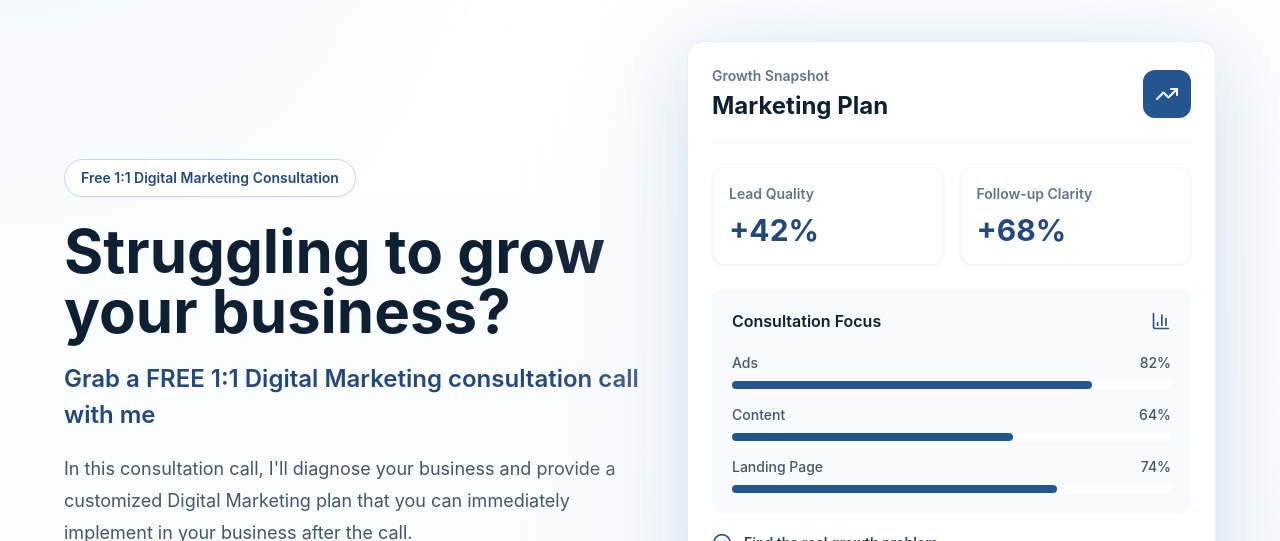
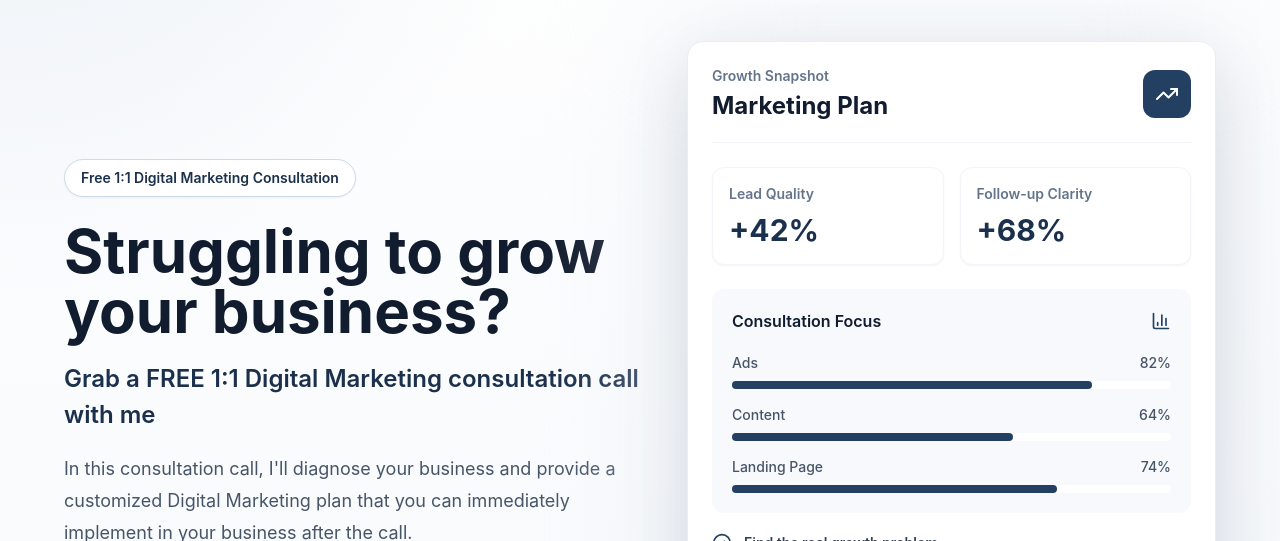
Before and after one commit to batch18th/batch-18-lp, a Next.js app: page / in a window 1280 px wide. Shown: the part 259-800 px from the top of the page. Built offline with nearby package versions, Linux system fonts and the light colour scheme.

Commit message:
Refine landing page color palette

```diff
--- a/components/CTAForm.tsx
+++ b/components/CTAForm.tsx
@@ -216,11 +216,11 @@ export default function CTAForm() {
   return (
     <section
       id="book-call"
-      className="bg-[linear-gradient(180deg,#ffffff_0%,#f6f9fd_100%)] px-5 py-20 sm:px-6 lg:px-8"
+      className="bg-[linear-gradient(180deg,#ffffff_0%,#f7f9fc_100%)] px-5 py-20 sm:px-6 lg:px-8"
     >
       <div className="mx-auto max-w-6xl">
         <div className="grid overflow-hidden rounded-[2rem] border border-brand-100 bg-white shadow-soft lg:grid-cols-[0.9fr_1.1fr]">
-          <div className="relative bg-[linear-gradient(145deg,#12345a_0%,#245b96_56%,#4c8dd8_100%)] p-7 text-white sm:p-10 lg:p-12">
+          <div className="relative bg-[linear-gradient(145deg,#132338_0%,#233f62_58%,#2b547f_100%)] p-7 text-white sm:p-10 lg:p-12">
             <div className="absolute inset-x-8 top-0 h-px bg-white/30" />
             <p className="inline-flex items-center gap-2 rounded-full border border-white/25 bg-white/15 px-4 py-2 text-sm font-bold">
               <Sparkles className="h-4 w-4" aria-hidden="true" />
--- a/components/Hero.tsx
+++ b/components/Hero.tsx
@@ -3,7 +3,7 @@ import { ArrowRight, BarChart3, CheckCircle2, MessageSquareText, TrendingUp } fr
 
 export default function Hero() {
   return (
-    <section className="relative overflow-hidden bg-[radial-gradient(circle_at_top_left,#eef6ff,transparent_34%),linear-gradient(180deg,#ffffff_0%,#f8fbff_100%)] px-5 pb-20 pt-6 sm:px-6 lg:px-8">
+    <section className="relative overflow-hidden bg-[radial-gradient(circle_at_top_left,#e8eef5,transparent_34%),linear-gradient(180deg,#ffffff_0%,#f7f9fc_100%)] px-5 pb-20 pt-6 sm:px-6 lg:px-8">
       <div className="absolute inset-x-0 top-0 h-1 bg-brand-700" />
 
       <header className="mx-auto flex max-w-6xl justify-center py-4">
@@ -55,7 +55,7 @@ export default function Hero() {
         </div>
 
         <div className="relative">
-          <div className="absolute -inset-4 rounded-[2rem] bg-brand-100/60 blur-3xl" />
+          <div className="absolute -inset-4 rounded-[2rem] bg-brand-100/70 blur-3xl" />
           <div className="relative rounded-2xl border border-brand-100 bg-white p-5 shadow-soft sm:p-6">
             <div className="flex items-center justify-between border-b border-slate-100 pb-5">
               <div>
@@ -76,7 +76,7 @@ export default function Hero() {
               <Metric label="Follow-up Clarity" value="+68%" />
             </div>
 
-            <div className="mt-6 rounded-xl bg-slate-50 p-5">
+            <div className="mt-6 rounded-xl bg-[#f7f9fc] p-5">
               <div className="flex items-center justify-between">
                 <p className="font-semibold text-ink">Consultation Focus</p>
                 <BarChart3 className="h-5 w-5 text-brand-700" aria-hidden="true" />
--- a/components/Problem.tsx
+++ b/components/Problem.tsx
@@ -15,7 +15,7 @@ const audience = [
 
 export default function Problem() {
   return (
-    <section className="bg-slate-50 px-5 py-20 sm:px-6 lg:px-8">
+    <section className="bg-[#f7f9fc] px-5 py-20 sm:px-6 lg:px-8">
       <div className="mx-auto grid max-w-6xl gap-8 lg:grid-cols-2">
         <article className="rounded-2xl border border-slate-200 bg-white p-6 shadow-sm sm:p-8">
           <p className="text-sm font-semibold uppercase tracking-[0.16em] text-brand-700">
@@ -37,7 +37,7 @@ export default function Problem() {
           </div>
         </article>
 
-        <article className="rounded-2xl border border-brand-100 bg-[linear-gradient(135deg,#ffffff_0%,#eef6ff_100%)] p-6 shadow-sm sm:p-8">
+        <article className="rounded-2xl border border-brand-100 bg-[linear-gradient(135deg,#ffffff_0%,#f1f5f9_100%)] p-6 shadow-sm sm:p-8">
           <div className="flex h-12 w-12 items-center justify-center rounded-xl bg-brand-700 text-white">
             <UsersRound className="h-6 w-6" aria-hidden="true" />
           </div>
--- a/components/Urgency.tsx
+++ b/components/Urgency.tsx
@@ -3,7 +3,7 @@ import { ArrowRight } from "lucide-react";
 export default function Urgency() {
   return (
     <section className="bg-white px-5 py-20 sm:px-6 lg:px-8">
-      <div className="mx-auto max-w-5xl rounded-3xl bg-[linear-gradient(135deg,#224977_0%,#245b96_100%)] px-6 py-12 text-center text-white shadow-soft sm:px-10 lg:py-16">
+      <div className="mx-auto max-w-5xl rounded-3xl bg-[linear-gradient(135deg,#132338_0%,#233f62_58%,#2b547f_100%)] px-6 py-12 text-center text-white shadow-soft sm:px-10 lg:py-16">
         <p className="text-sm font-semibold uppercase tracking-[0.16em] text-brand-100">
           Free strategy call
         </p>
--- a/tailwind.config.ts
+++ b/tailwind.config.ts
@@ -9,21 +9,21 @@ const config: Config = {
     extend: {
       colors: {
         brand: {
-          50: "#f2f7fd",
-          100: "#e4effa",
-          200: "#c3daf2",
-          300: "#8fbce6",
-          400: "#5598d4",
-          500: "#2f76bb",
-          600: "#245b96",
-          700: "#25558e",
-          800: "#224977",
-          900: "#1f3e64"
+          50: "#f5f8fb",
+          100: "#e8eef5",
+          200: "#cddbe8",
+          300: "#9fb8d2",
+          400: "#6f94b9",
+          500: "#416f9e",
+          600: "#2b547f",
+          700: "#233f62",
+          800: "#1b304c",
+          900: "#132338"
         },
-        ink: "#102033"
+        ink: "#111c2e"
       },
       boxShadow: {
-        soft: "0 24px 70px rgba(31, 62, 100, 0.12)"
+        soft: "0 24px 70px rgba(17, 28, 46, 0.12)"
       }
     }
   },
```
